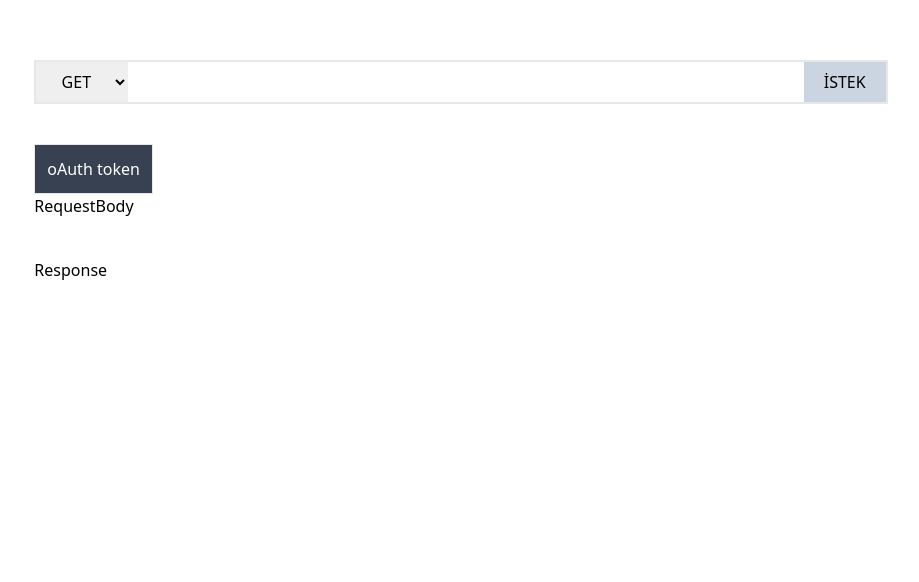
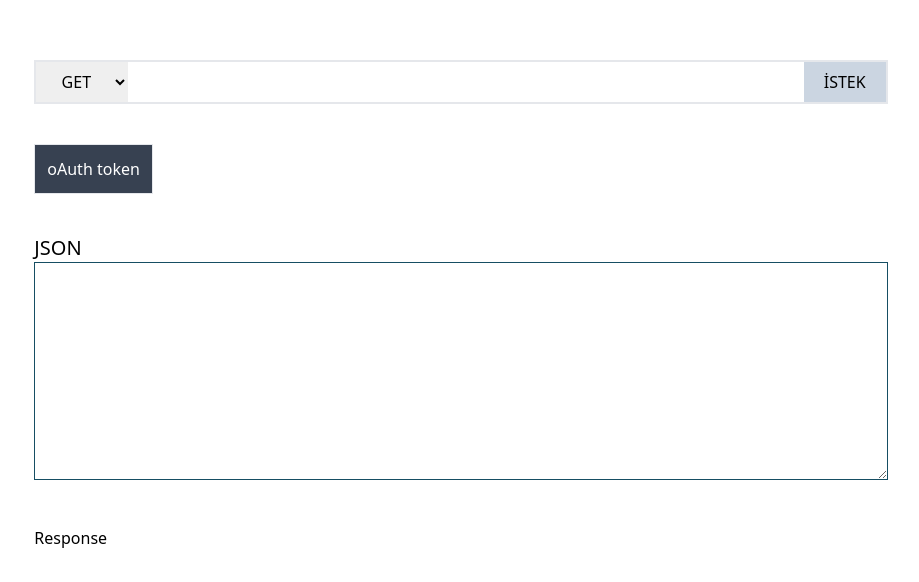
Before and after one commit to batuhanbaybas/my-wish, a React (Create React App) app: page / in a window 1280 px wide. Shown: the part 132-714 px from the top of the page, without its empty margins (179-1098 px from the left). Built offline with nearby package versions, Linux system fonts and the light colour scheme.

Commit message:
add json body input

```diff
--- a/src/Components/RequestBody/RequestBody.js
+++ b/src/Components/RequestBody/RequestBody.js
@@ -1,9 +1,12 @@
 import React from 'react'
 
 const RequestBody = () => {
-  return (
-    <div>RequestBody</div>
-  )
+    return (
+        <div className='mt-10'>
+            <div className='text-xl'> JSON </div>
+            <textarea rows={8} className='p-3 border outline-none border-cyan-900 w-full ' />
+        </div>
+    )
 }
 
 export default RequestBody
```
